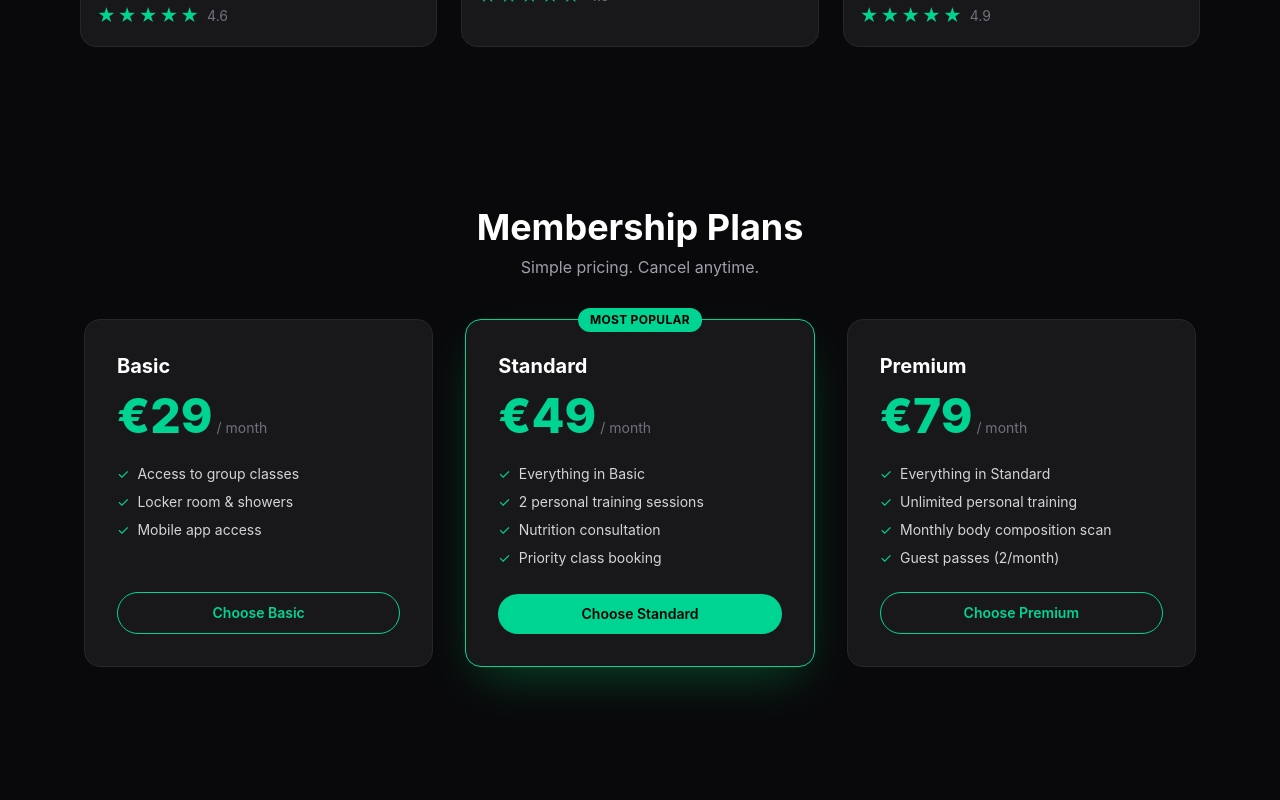
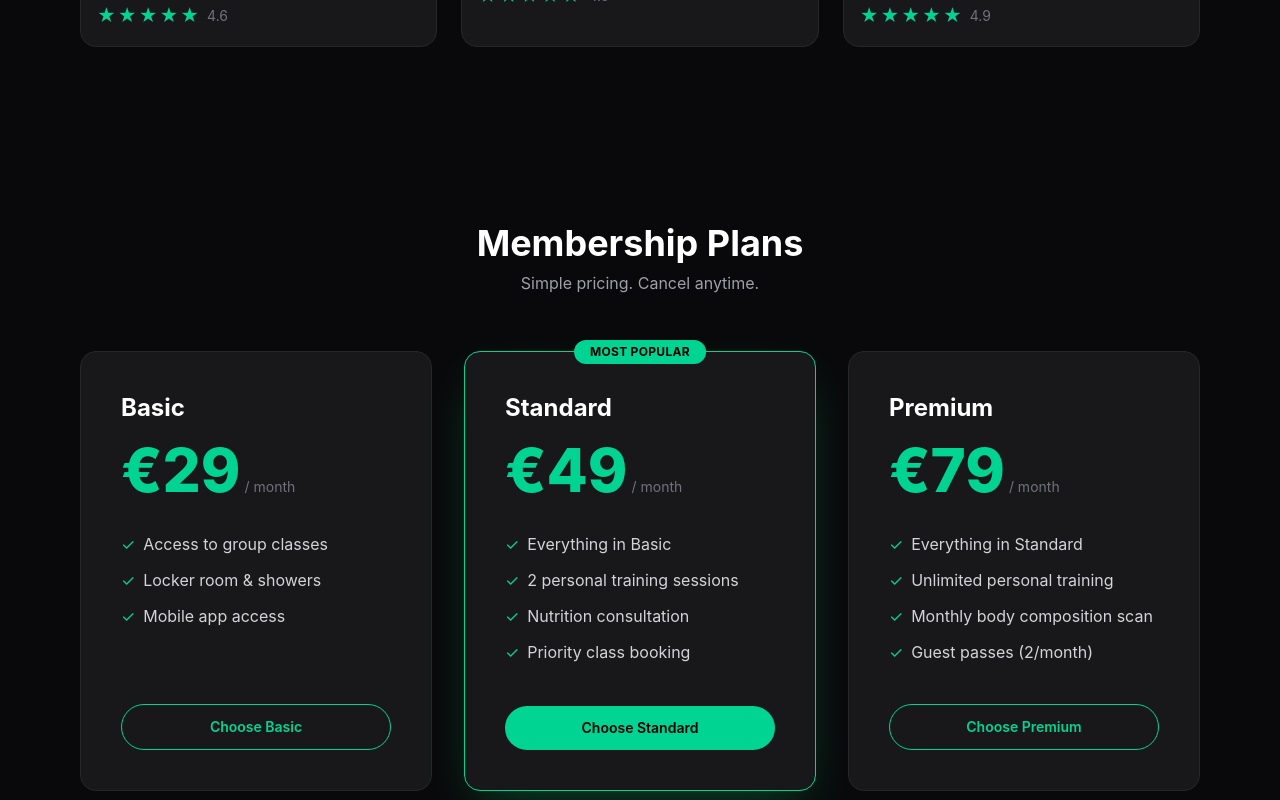
Before and after one commit to nurabsystems/pulse-fitness, a React (Vite) app: page / in a window 1280 px wide. Shown: the part 3920-4720 px from the top of the page. Built offline with nearby package versions, Linux system fonts and the light colour scheme.

Commit message:
fix: center orphan pricing card with flexbox justify-center

```diff
--- a/src/components/Pricing.jsx
+++ b/src/components/Pricing.jsx
@@ -1,12 +1,12 @@
 // Pricing — membership plans from data.
-// Uses Flexbox so cards respond cleanly across all screen sizes
-// and stay equal height regardless of content length.
+// Uses Flexbox with justify-center so cards always center,
+// including orphan rows on tablet-width screens.
 
 import { pricingPlans } from '../data/pricing'
 
 export function Pricing() {
   return (
-    <section id="pricing" className="mx-auto max-w-6xl px-4 py-16 sm:py-20">
+    <section id="pricing" className="mx-auto max-w-6xl px-4 py-20 sm:py-24">
       <header className="text-center">
         <h2 className="text-3xl font-bold text-white sm:text-4xl">
           Membership Plans
@@ -16,15 +16,15 @@ export function Pricing() {
         </p>
       </header>
 
-      {/* Flex container — centers any number of cards, wraps responsively */}
-      <div className="mt-10 flex flex-wrap justify-center gap-8">
+      {/* Flexbox container — centers any number of cards, always */}
+      <div className="mt-14 flex flex-wrap justify-center gap-6 lg:gap-8">
         {pricingPlans.map((plan) => (
           <div
             key={plan.id}
-            className="flex w-full max-w-sm md:w-[calc(33.333%-1.5rem)]"
+            className="flex w-full max-w-md sm:w-[calc(50%-0.75rem)] lg:w-[calc(33.333%-1.334rem)]"
           >
             <article
-              className={`relative flex w-full flex-col rounded-2xl border bg-zinc-900 p-8 transition hover:-translate-y-1 ${
+              className={`relative flex w-full flex-col rounded-2xl border bg-zinc-900 p-8 transition hover:-translate-y-1 sm:p-10 ${
                 plan.featured
                   ? 'border-emerald-400 shadow-[0_20px_50px_-15px_rgba(0,230,118,0.3)]'
                   : 'border-zinc-800'
@@ -32,22 +32,24 @@ export function Pricing() {
             >
               {/* "Most Popular" badge for the featured plan */}
               {plan.featured && (
-                <span className="absolute -top-3 left-1/2 -translate-x-1/2 rounded-full bg-emerald-400 px-3 py-1 text-xs font-bold uppercase tracking-wide text-black">
+                <span className="absolute -top-3 left-1/2 -translate-x-1/2 rounded-full bg-emerald-400 px-4 py-1 text-xs font-bold uppercase tracking-wide text-black">
                   Most Popular
                 </span>
               )}
 
-              <h3 className="text-xl font-bold text-white">{plan.name}</h3>
+              <h3 className="text-xl font-bold text-white sm:text-2xl">
+                {plan.name}
+              </h3>
 
-              <p className="mt-3 flex items-baseline gap-1">
-                <span className="text-5xl font-extrabold text-emerald-400">
+              <p className="mt-4 flex items-baseline gap-1">
+                <span className="text-5xl font-extrabold text-emerald-400 sm:text-6xl">
                   €{plan.price}
                 </span>
                 <span className="text-sm text-zinc-500">/ month</span>
               </p>
 
-              {/* flex-grow pushes the CTA button to the bottom of every card */}
-              <ul className="mt-6 flex-grow space-y-2 text-sm">
+              {/* flex-grow pushes the CTA button to the bottom */}
+              <ul className="mt-8 flex-grow space-y-3 text-sm sm:text-base">
                 {plan.features.map((feature) => (
                   <li key={feature} className="flex gap-2 text-zinc-300">
                     <span className="text-emerald-400">✓</span>
@@ -58,7 +60,7 @@ export function Pricing() {
 
               <a
                 href="#contact"
-                className={`mt-6 block rounded-full px-5 py-2.5 text-center text-sm font-semibold transition ${
+                className={`mt-10 block rounded-full px-6 py-3 text-center text-sm font-semibold transition ${
                   plan.featured
                     ? 'bg-emerald-400 text-black hover:bg-emerald-500'
                     : 'border border-emerald-400 text-emerald-400 hover:bg-emerald-400 hover:text-black'
```
